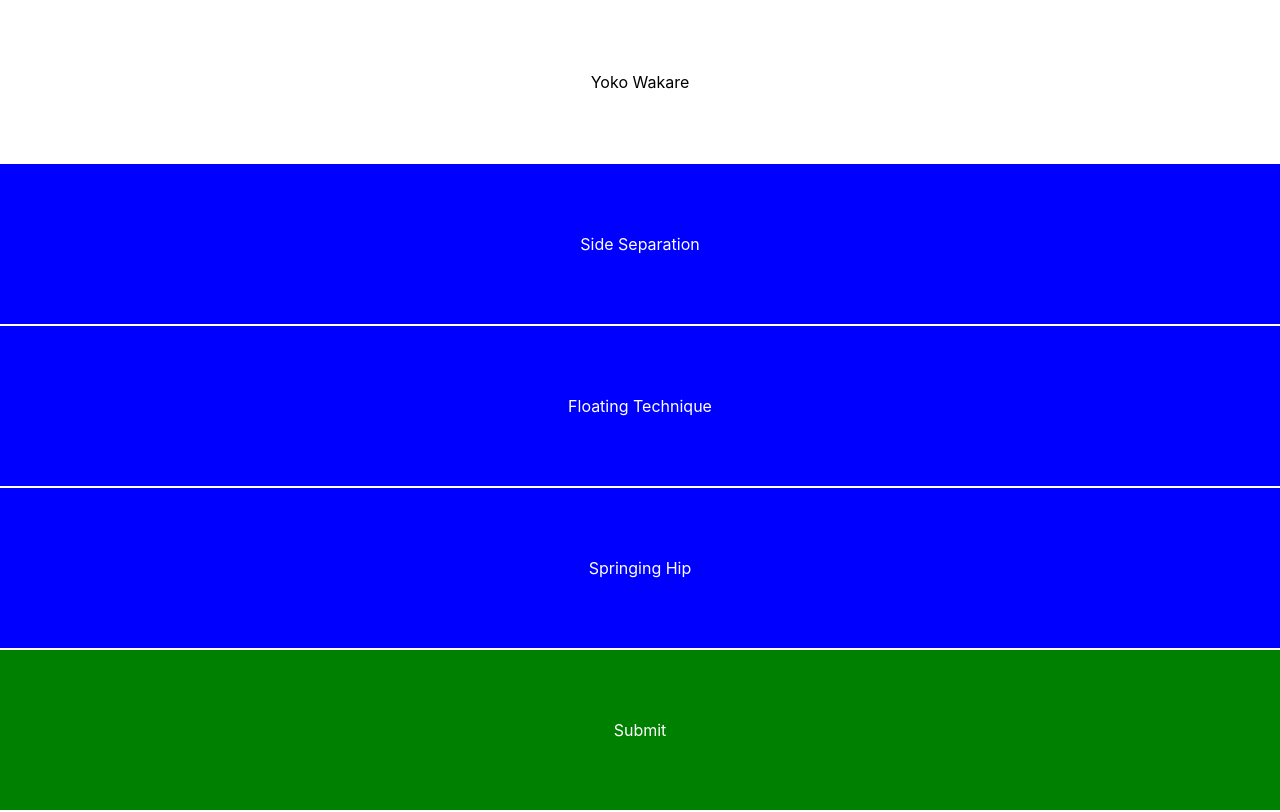
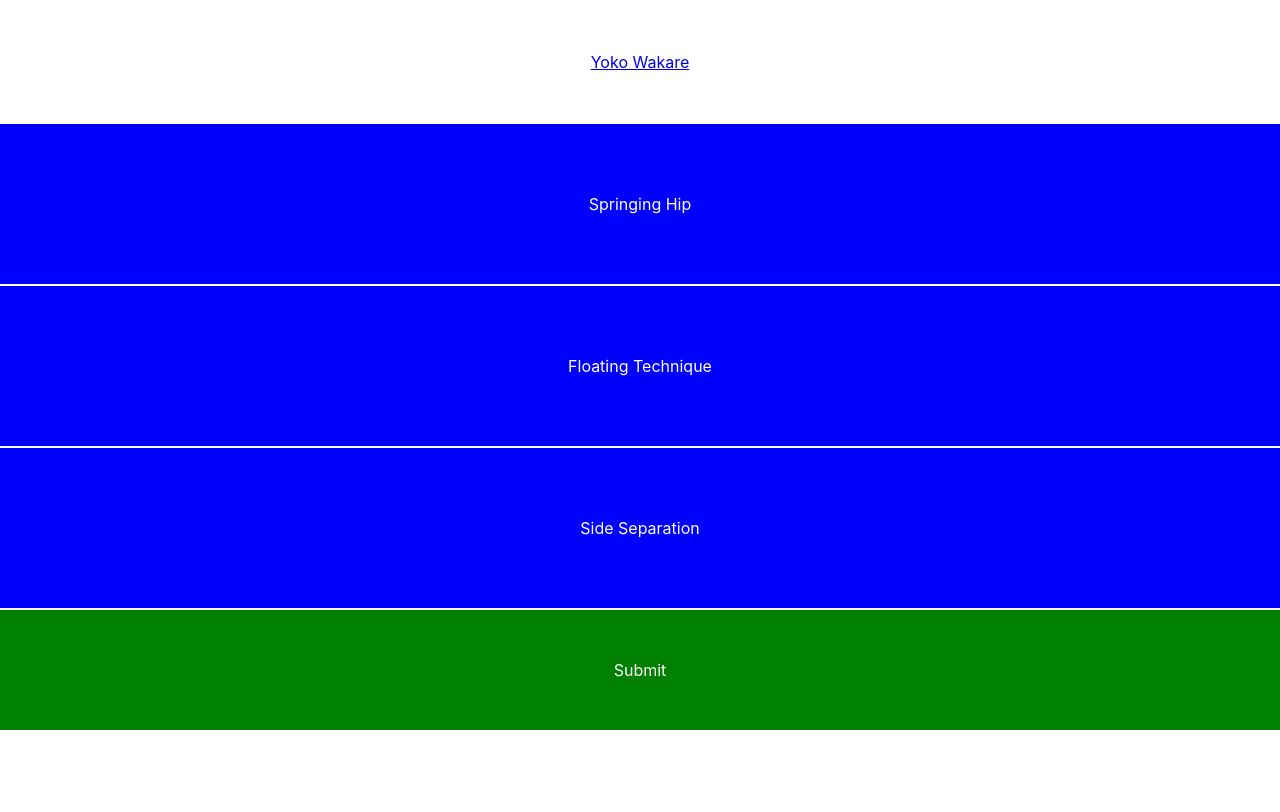
Before and after one commit to amazingBarry/flashcards, a React (Create React App) app: page / in a window 1280 px wide. Built offline with nearby package versions, Linux system fonts and the light colour scheme.

Commit message:
Bugfix question order

```diff
--- a/src/App.js
+++ b/src/App.js
@@ -3,7 +3,7 @@ import CardBoard from './CardBoard';
 import { judoQuestions } from './questions'
 import { useState } from 'react'
 import { getRandomIntFunc } from './helpers'
-
+import './styles.css'
 
 function App() {
 
@@ -15,7 +15,6 @@ function App() {
   const [counter, setCounter] = useState(0)
 
   const onSubmit = (answer) => {
-    console.log(answer)
     setCounter(counter + 1)
     if(answer.question == judoQuestions[current].question) {
       setCorrectCounter(correctCounter+1)
@@ -27,6 +26,7 @@ function App() {
     setWrong1(rand([current]))
     setWrong2(rand([current, wrong2]))
   }
+
 
   return (
     <div className="App">
--- a/src/CardBoard.js
+++ b/src/CardBoard.js
@@ -7,19 +7,11 @@ const CardBoard = (props) => {
     const [selected, setSelected] = useState(null)
     const { question, wrong1, wrong2, onSubmit} = props
     const [shuffled, setShuffled] = useState(false)
+    const [questionArray, setQuestionArray] = useState([question, wrong1, wrong2])
 
     useEffect(() => {
-        setShuffled(false)
-    },[question, wrong1, wrong2])
-
-    let questionArray = [question, wrong1, wrong2]
-
-    useEffect(() => {
-        if(!shuffled) {
-            questionArray = shuffle(questionArray)
-            setShuffled(true)
-        }
-    },[questionArray, shuffled])
+            setQuestionArray(shuffle([question, wrong1, wrong2]))
+        },[question, wrong1, wrong2, setQuestionArray])
 
     const selectedFunc = () => {
         onSubmit(questionArray[selected])
@@ -27,14 +19,21 @@ const CardBoard = (props) => {
     }
 
     const AnsBtn = ({ i }) => {
-        const style = 'choiceButton' + ((i == selected) ? ' selectChoice' : '')
-        return <div className={style} onClick={() => setSelected(i)}>
-        {questionArray[i].answer}
-        </div>
+        if(questionArray.length > i) {
+            const style = 'choiceButton' + ((i == selected) ? ' selectChoice' : '')
+            return <div className={style} onClick={() => setSelected(i)}>
+            {questionArray[i].answer}
+            </div>
+        } else return <></>
     }
 
     return <>
-        <div className='question'>{props.question.question}</div>
+        <div className='question'>
+            <a target={'_blank'}
+                href={`https://www.youtube.com/results?search_query=${props.question.question}`}>
+                {props.question.question}
+            </a>
+            </div>
         <AnsBtn i={0}/>
         <AnsBtn i={1}/>
         <AnsBtn i={2}/>
--- a/src/styles.css
+++ b/src/styles.css
@@ -10,7 +10,7 @@
 
 .question {
     margin: 2px auto;
-    height: 20vh;
+    height: 15vh;
     display: flex;
     justify-content: center;
     align-items: center;
@@ -24,9 +24,13 @@
 .submit {
     color: white;
     margin: 2px auto;
-    height: 20vh;
+    height: 15vh;
     display: flex;
     justify-content: center;
     align-items: center;
     background-color: green;
 }
+
+.score {
+    position: absolute;
+}
```
